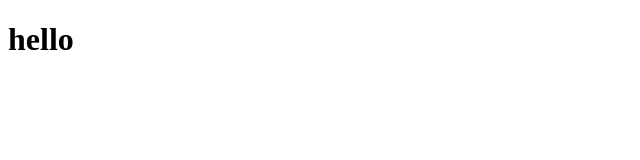
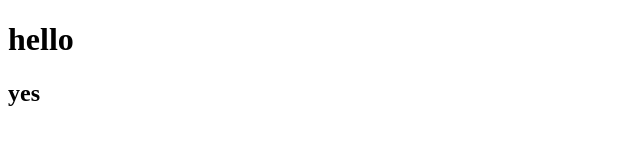
Before and after one commit to HZKroy/GitTest, a plain HTML site: page index.html in a window 1280 px wide. Shown: the full height of the page, 0-640 px from the left. Drawn offline with Linux system fonts and the light colour scheme.

Commit message:
第二次提交

```diff
--- a/index.html
+++ b/index.html
@@ -7,5 +7,6 @@
 </head>
 <body>
     <h1>hello</h1>
+    <h2>yes</h2>
 </body>
 </html>
```
